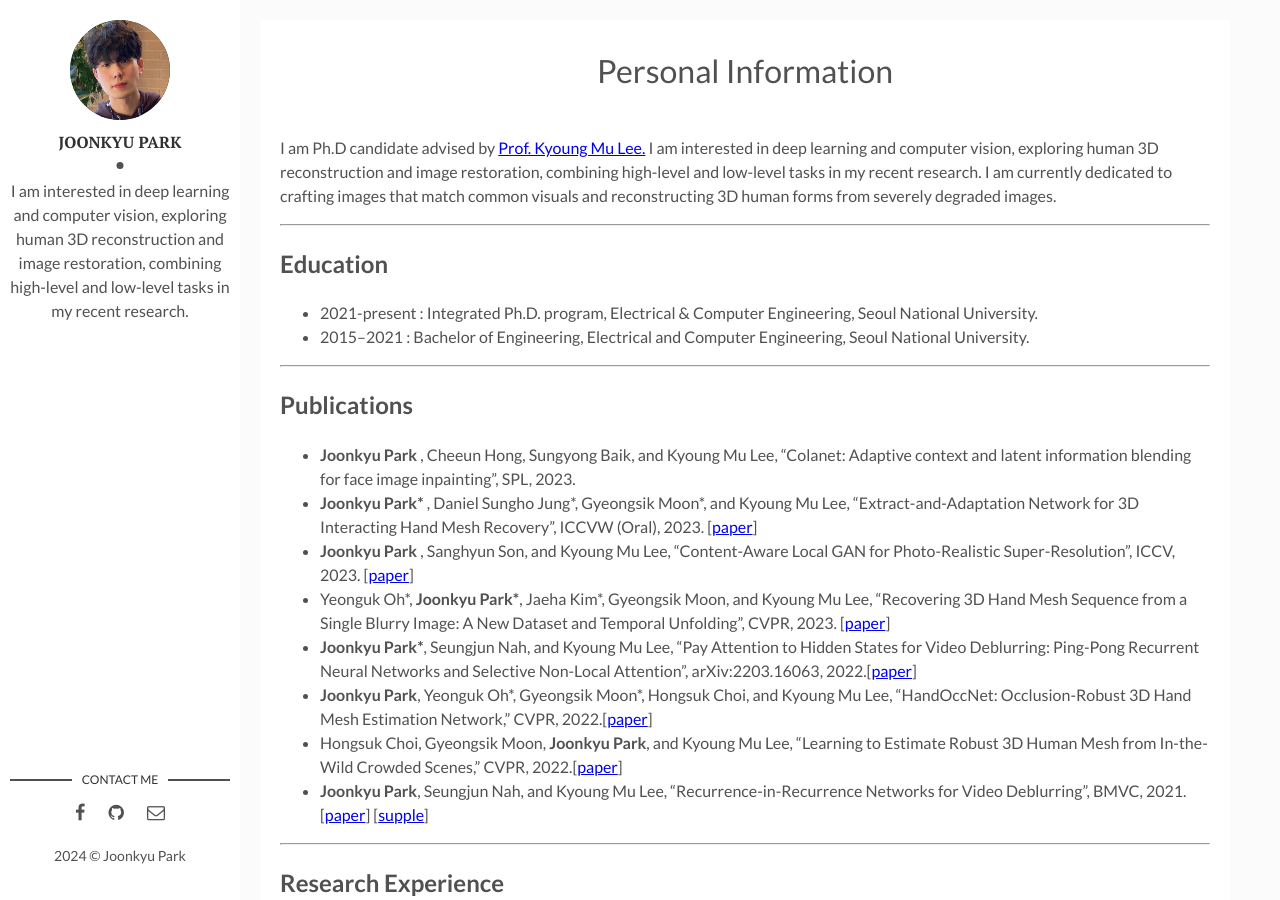
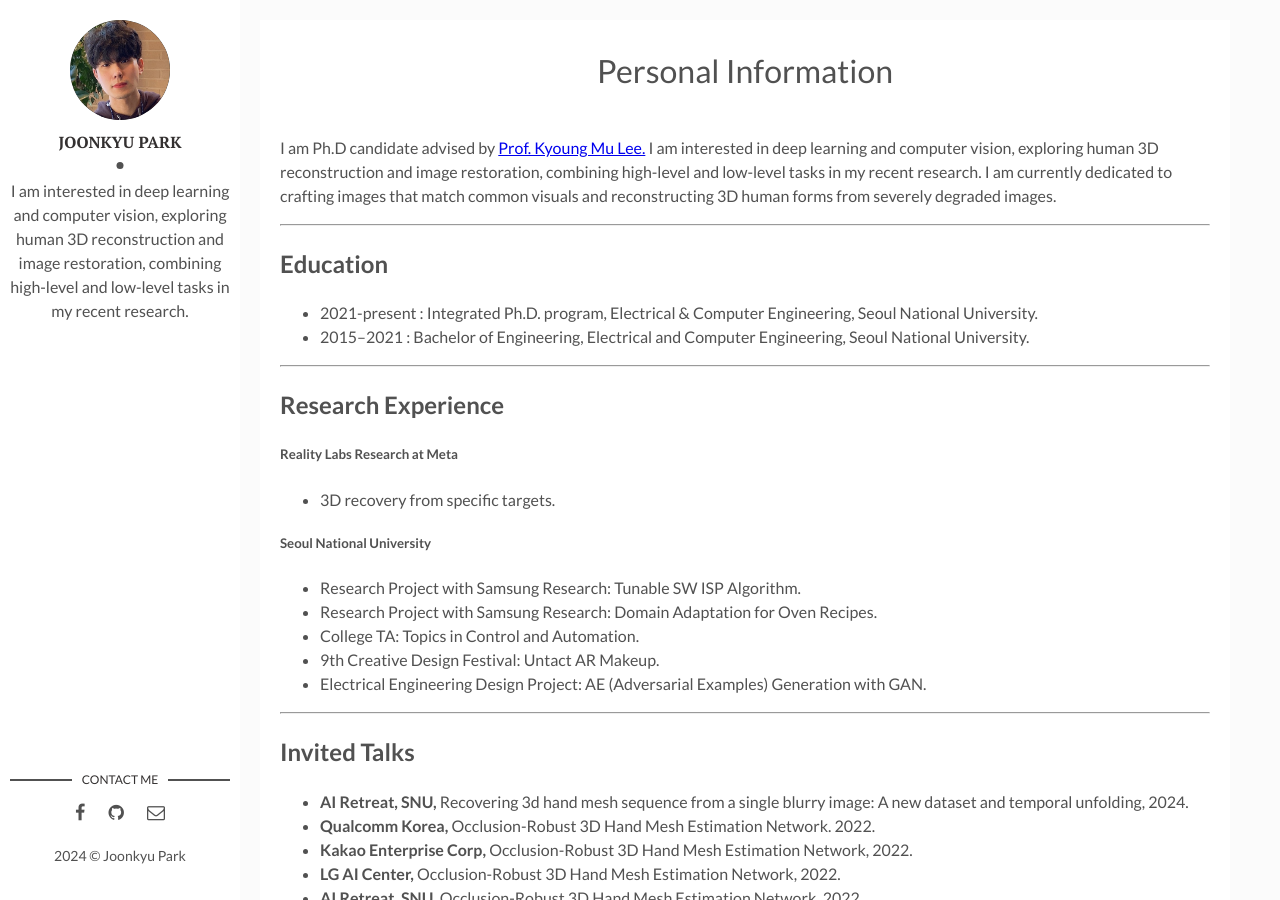
Before and after one commit to jkpark08/jkpark08.github.io, a Jekyll site: the page built from _posts/2027-12-31-edu.markdown, in a window 1280 px wide and 900 px high. Built offline with Jekyll 4.4.1, drawn with Linux system fonts in a browser that asks for light colours.

Commit message:
Update 2027-12-31-edu.markdown

```diff
--- a/_posts/2027-12-31-edu.markdown
+++ b/_posts/2027-12-31-edu.markdown
@@ -16,19 +16,6 @@ I am currently dedicated to crafting images that match common visuals and recons
 ## Education
 - 2021-present : Integrated Ph.D. program, Electrical & Computer Engineering, Seoul National University.
 - 2015–2021 : Bachelor of Engineering, Electrical and Computer Engineering, Seoul National University.
-
----
-## Publications
-- <strong>Joonkyu Park </strong>, Cheeun Hong, Sungyong Baik, and Kyoung Mu Lee, "Colanet: Adaptive context
-and latent information blending for face image inpainting", SPL, 2023.
-- <strong>Joonkyu Park* </strong>, Daniel Sungho Jung\*, Gyeongsik Moon\*, and Kyoung Mu Lee, "Extract-and-Adaptation Network for 3D Interacting Hand Mesh Recovery", ICCVW (Oral), 2023. [[paper](https://openaccess.thecvf.com/content/ICCV2023W/CV4Metaverse/papers/Park_Extract-and-Adaptation_Network_for_3D_Interacting_Hand_Mesh_Recovery_ICCVW_2023_paper.pdf)]
-- <strong>Joonkyu Park </strong>, Sanghyun Son, and Kyoung Mu Lee, "Content-Aware Local GAN for Photo-Realistic Super-Resolution", ICCV, 2023. [[paper](https://openaccess.thecvf.com/content/ICCV2023/papers/Park_Content-Aware_Local_GAN_for_Photo-Realistic_Super-Resolution_ICCV_2023_paper.pdf)]
-- Yeonguk Oh\*, <strong>Joonkyu Park*</strong>, Jaeha Kim\*, Gyeongsik Moon, and Kyoung Mu Lee, "Recovering 3D Hand Mesh Sequence from a Single Blurry Image:
-A New Dataset and Temporal Unfolding", CVPR, 2023. [[paper](https://arxiv.org/pdf/2303.15417.pdf)]
-- <strong>Joonkyu Park*</strong>, Seungjun Nah, and Kyoung Mu Lee, "Pay Attention to Hidden States for Video Deblurring: Ping-Pong Recurrent Neural Networks and Selective Non-Local Attention", arXiv:2203.16063, 2022.[[paper](https://arxiv.org/abs/2203.16063)]
-- <strong>Joonkyu Park</strong>, Yeonguk Oh\*, Gyeongsik Moon\*, Hongsuk Choi, and Kyoung Mu Lee, “HandOccNet: Occlusion-Robust 3D Hand Mesh Estimation Network,” CVPR, 2022.[[paper](https://arxiv.org/abs/2203.14564)]
-- Hongsuk Choi, Gyeongsik Moon, <strong>Joonkyu Park</strong>, and Kyoung Mu Lee, "Learning to Estimate Robust 3D Human Mesh from In-the-Wild Crowded Scenes," CVPR, 2022.[[paper](https://arxiv.org/pdf/2104.07300.pdf)]
-- <strong>Joonkyu Park</strong>, Seungjun Nah, and Kyoung Mu Lee, “Recurrence-in-Recurrence Networks for Video Deblurring”, BMVC, 2021.[[paper](https://www.bmvc2021-virtualconference.com/assets/papers/0149.pdf)] [[supple](https://www.bmvc2021-virtualconference.com/assets/supp/0149_supp.zip)]
 
 ---
 ## Research Experience
```
